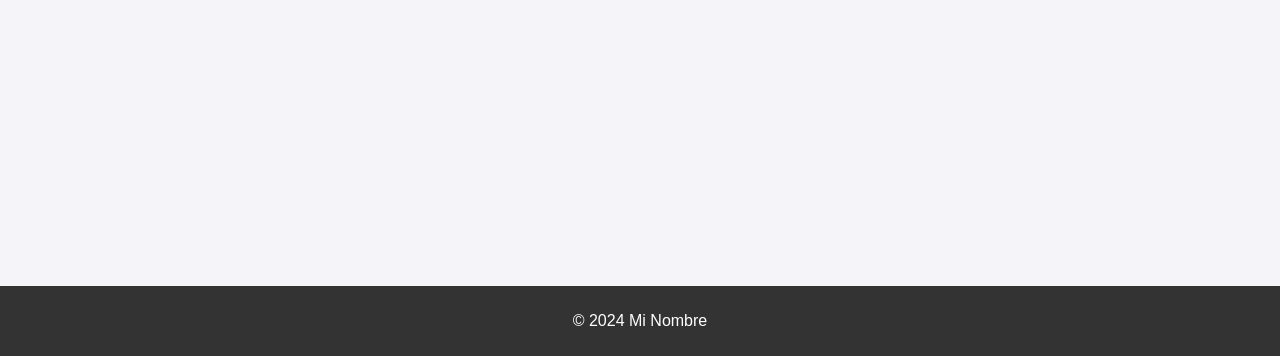
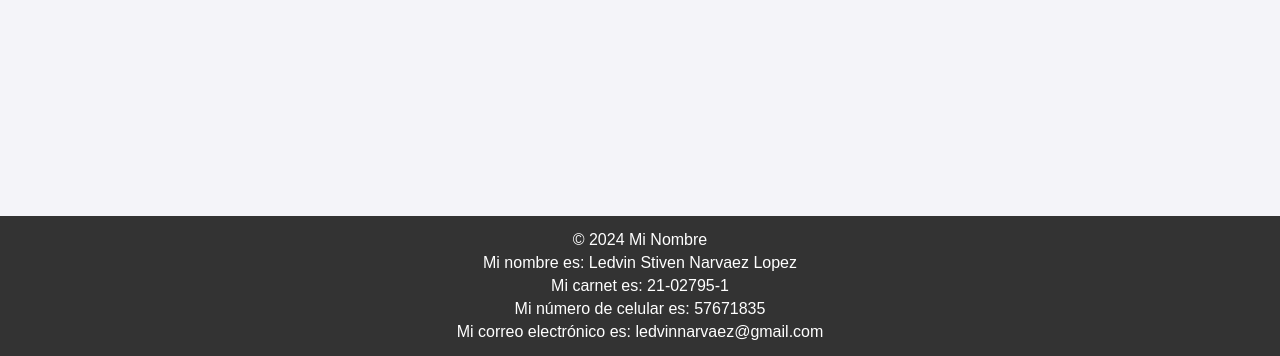
Before and after one commit to LedvinNar/inicio-proyecto, a plain HTML site: page index.html in a window 1280 px wide. Shown: the part 444-800 px from the top of the page. Drawn offline with Linux system fonts and the light colour scheme; files whose address does not match are found by name.

Commit message:
Informacion personal

```diff
--- a/index.html
+++ b/index.html
@@ -31,6 +31,9 @@ footer {
     width: 100%;
     bottom: 0;
 }
+footer p {
+    margin: 5px 0;
+}
 </style>
 </head>
 <body>
@@ -44,6 +47,10 @@ footer {
 </main>
 <footer>
 <p>© 2024 Mi Nombre</p>
+<p>Mi nombre es: Ledvin Stiven Narvaez Lopez</p>
+<p>Mi carnet es: 21-02795-1</p>
+<p>Mi número de celular es: 57671835</p>
+<p>Mi correo electrónico es: ledvinnarvaez@gmail.com</p>
 </footer>
 </body>
 </html>
```
